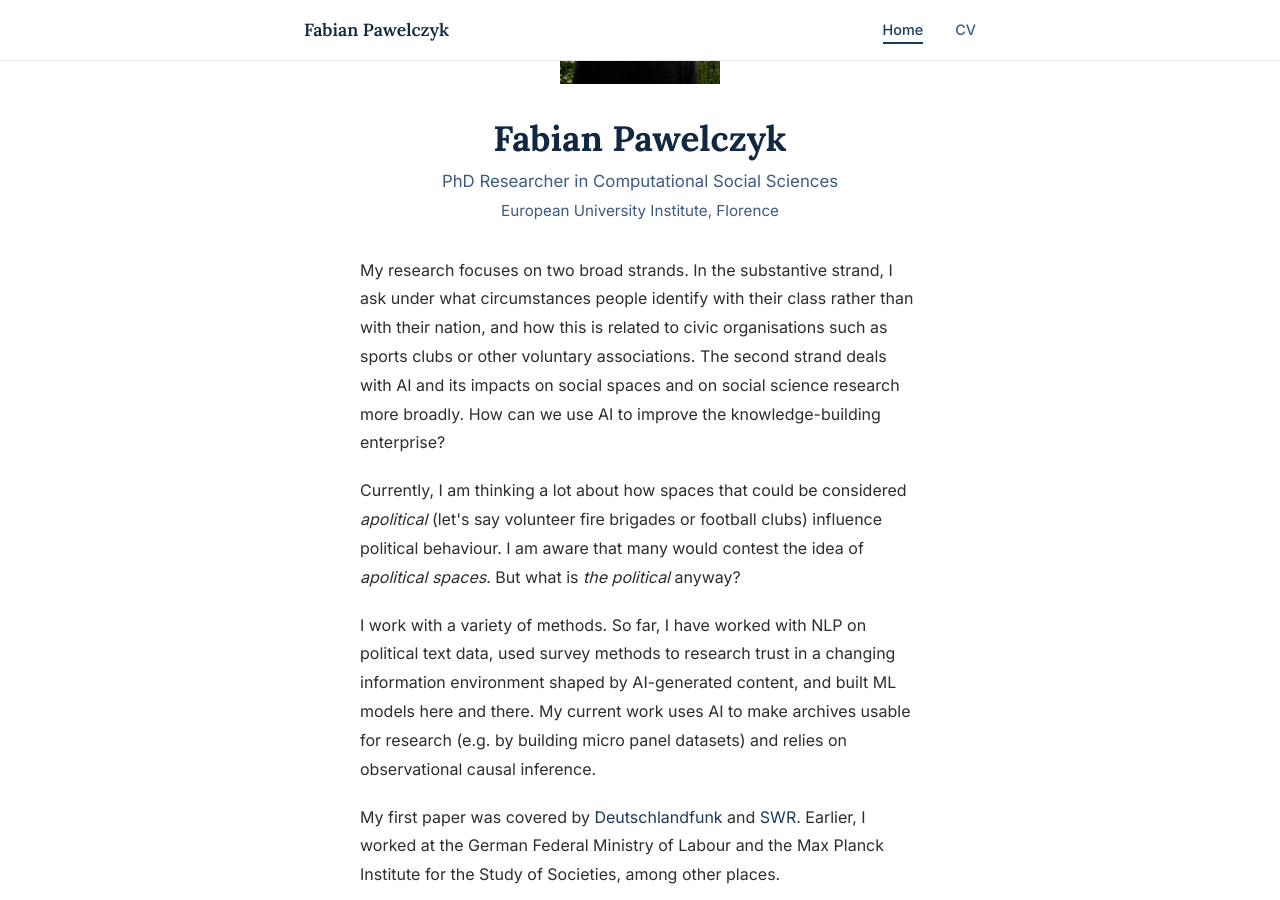
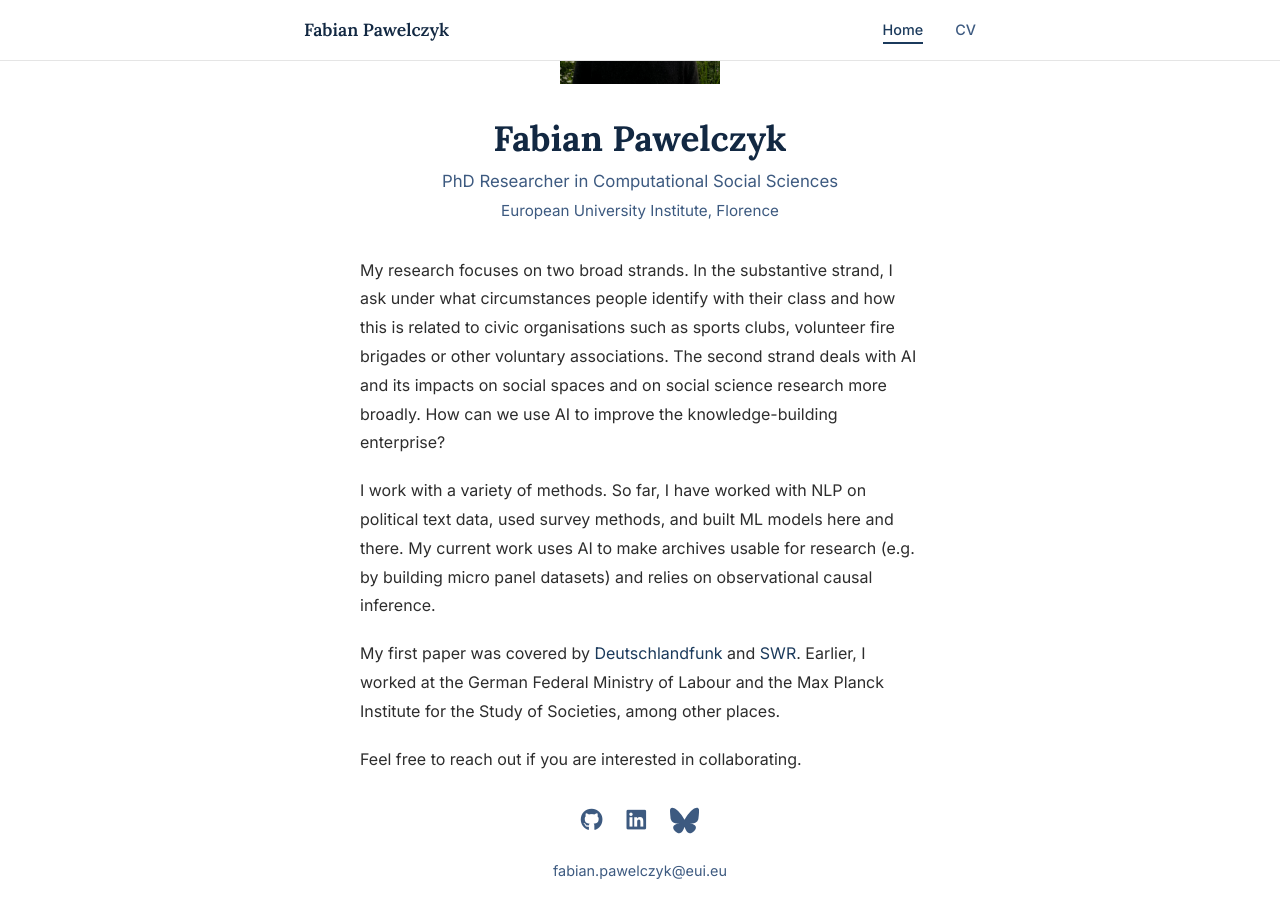
Before and after one commit to fpawelczyk/fpawelczyk.github.io, a Jekyll site: the page built from index.html, in a window 1280 px wide and 900 px high, scrolled down 217 px. Built offline with Jekyll 4.4.1, drawn with Linux system fonts in a browser that asks for light colours; nearby versions of some CDN libraries; some of the changed text lies outside the part shown.

Commit message:
Update research text and remove durability paper

```diff
--- a/index.html
+++ b/index.html
@@ -19,24 +19,17 @@ title: "Fabian Pawelczyk"
     <div class="home__bio">
       <p>
         My research focuses on two broad strands. In the substantive strand, I ask under
-        what circumstances people identify with their class rather than with their nation,
-        and how this is related to civic organisations such as sports clubs or other
-        voluntary associations. The second strand deals with AI and its impacts on social
-        spaces and on social science research more broadly. How can we use AI to improve
-        the knowledge-building enterprise?
-      </p>
-      <p>
-        Currently, I am thinking a lot about how spaces that could be considered
-        <em>apolitical</em> (let's say volunteer fire brigades or football clubs) influence
-        political behaviour. I am aware that many would contest the idea of
-        <em>apolitical spaces</em>. But what is <em>the political</em> anyway?
+        what circumstances people identify with their class and how this is related to
+        civic organisations such as sports clubs, volunteer fire brigades or other voluntary
+        associations. The second strand deals with AI and its impacts on social spaces and
+        on social science research more broadly. How can we use AI to improve the
+        knowledge-building enterprise?
       </p>
       <p>
         I work with a variety of methods. So far, I have worked with NLP on political text
-        data, used survey methods to research trust in a changing information environment
-        shaped by AI-generated content, and built ML models here and there. My current work
-        uses AI to make archives usable for research (e.g. by building micro panel datasets)
-        and relies on observational causal inference.
+        data, used survey methods, and built ML models here and there. My current work uses
+        AI to make archives usable for research (e.g. by building micro panel datasets) and
+        relies on observational causal inference.
       </p>
       <p>
         My first paper was covered by
@@ -162,11 +155,6 @@ title: "Fabian Pawelczyk"
     </div>
 
     <div class="paper">
-      <h3 class="paper__title">Estimating the Durability of Political Science Research</h3>
-      <p class="paper__meta">With Kevin Munger, Sebastian Ramirez-Ruiz, Mathieu Dubied and Marcos Echevarria-Eirea.</p>
-    </div>
-
-    <div class="paper">
       <h3 class="paper__title">IYKYK: Onliness and the Visual Decoding of Political Ideology</h3>
       <p class="paper__meta">With Kevin Munger, Sebastian Ramirez-Ruiz, Mathieu Dubied and Marcos Echevarria-Eirea.</p>
     </div>
```
